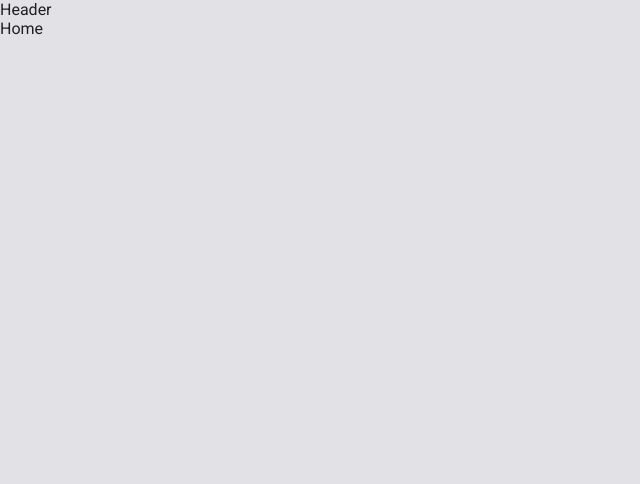
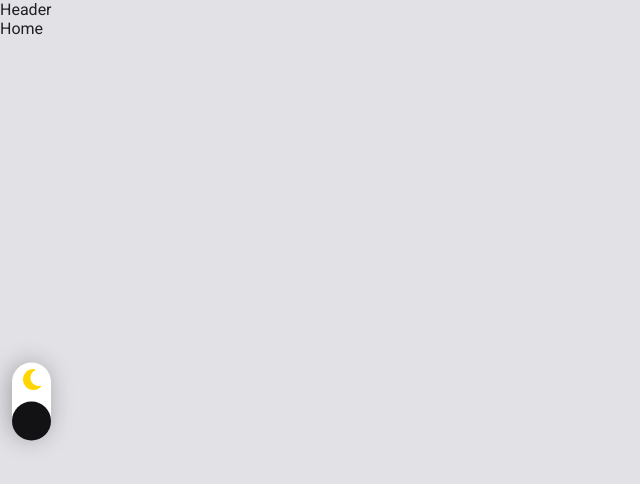
Before and after one commit to LucasBargas/dt_money_angular, an Angular app: page /home in a window 1280 px wide. Shown: the top 484 px of the page, without its empty margins (0-640 px from the left). Built offline with nearby package versions, Linux system fonts and the light colour scheme.

Commit message:
Toggle theme button - developed

```diff
--- a/package.json
+++ b/package.json
@@ -17,6 +17,11 @@
     "@angular/platform-browser": "^19.2.0",
     "@angular/platform-browser-dynamic": "^19.2.0",
     "@angular/router": "^19.2.0",
+    "@fortawesome/angular-fontawesome": "^1.0.0",
+    "@fortawesome/fontawesome-svg-core": "^6.7.2",
+    "@fortawesome/free-brands-svg-icons": "^6.7.2",
+    "@fortawesome/free-regular-svg-icons": "^6.7.2",
+    "@fortawesome/free-solid-svg-icons": "^6.7.2",
     "rxjs": "~7.8.0",
     "tslib": "^2.3.0",
     "zone.js": "~0.15.0"
--- a/src/app/app.component.html
+++ b/src/app/app.component.html
@@ -1,3 +1,4 @@
+<app-toggle-theme-button></app-toggle-theme-button>
 <header>Header</header>
 <main>
   <router-outlet />
--- a/src/app/app.component.ts
+++ b/src/app/app.component.ts
@@ -2,10 +2,11 @@ import { CommonModule } from '@angular/common';
 import { Component, inject } from '@angular/core';
 import { RouterOutlet } from '@angular/router';
 import { ThemeService } from './services/theme.service';
+import { ToggleThemeButtonComponent } from "./components/toggle-theme-button/toggle-theme-button.component";
 
 @Component({
   selector: 'app-root',
-  imports: [CommonModule, RouterOutlet],
+  imports: [CommonModule, RouterOutlet, ToggleThemeButtonComponent],
   templateUrl: './app.component.html',
   styleUrl: './app.component.scss'
 })
--- /dev/null
+++ b/src/app/components/toggle-theme-button/toggle-theme-button.component.html
@@ -0,0 +1,18 @@
+<!-- <div>
+  <input type="checkbox" class="checkbox" id="chk" />
+  <label class="label" for="chk">
+    <fa-icon class="fa-moon" [icon]="faMoon"></fa-icon>
+    <fa-icon class="fa-sun" [icon]="faSun"></fa-icon>
+    <div class="ball"></div>
+  </label>
+</div> -->
+
+<div
+  class="toggle-button"
+  [class.active]="theme() === 'dark'"
+  (click)="toggleTheme()"
+>
+  <div class="toggle-button-ball"></div>
+  <fa-icon class="fa-moon" [icon]="faMoon"></fa-icon>
+  <fa-icon class="fa-sun" [icon]="faSun"></fa-icon>
+</div>
--- /dev/null
+++ b/src/app/components/toggle-theme-button/toggle-theme-button.component.scss
@@ -0,0 +1,51 @@
+@use '../../../styles/theme_dark' as dark;
+@use '../../../styles/theme_light' as light;
+
+.toggle-button {
+  display: flex;
+  flex-direction: column;
+  align-items: center;
+  justify-content: space-between;
+  position: fixed;
+  top: 50%;
+  left: .75rem;
+  transform: translateY(-50%);
+  height: 4.6875rem;
+  width: 2.4375rem;
+  padding: 0.25rem;
+  border-radius: 50px;
+  background: light.$color-surface;
+  cursor: pointer;
+  z-index: 1000;
+  transition: .2s;
+  box-shadow: rgba(34, 34, 34, 0.37) -2px 1px 23px -1px;
+
+  fa-icon {
+    font-size: 1.5rem;
+    color: #FFD700;
+    transition: .2s;
+  }
+
+  .toggle-button-ball {
+    position: absolute;
+    left: 0;
+    right: 0;
+    margin: auto;
+    top: 0;
+    transform: translateY(100%);
+    border-radius: 100%;
+    background: dark.$color-surface;
+    height: 2.4375rem;
+    width: 2.4375rem;
+    transition: transform .2s ease;
+  }
+
+  &.active {
+    background: dark.$color-surface;
+
+    .toggle-button-ball {
+      transform: translateY(0%);
+      background: light.$color-surface;
+    }
+  }
+}
--- /dev/null
+++ b/src/app/components/toggle-theme-button/toggle-theme-button.component.ts
@@ -0,0 +1,24 @@
+import { Component, inject } from '@angular/core';
+import { ThemeService } from '../../services/theme.service';
+import { CommonModule } from '@angular/common';
+import { FontAwesomeModule } from '@fortawesome/angular-fontawesome';
+import { faMoon, faSun } from '@fortawesome/free-solid-svg-icons';
+
+@Component({
+  selector: 'app-toggle-theme-button',
+  standalone: true,
+  imports: [CommonModule, FontAwesomeModule],
+  templateUrl: './toggle-theme-button.component.html',
+  styleUrl: './toggle-theme-button.component.scss'
+})
+export class ToggleThemeButtonComponent {
+  private themeService = inject(ThemeService);
+  theme = this.themeService.getTheme();
+  faMoon = faMoon;
+  faSun = faSun;
+
+  toggleTheme(): void {
+    const next = this.theme() === 'light' ? 'dark' : 'light';
+    this.themeService.setTheme(next);
+  }
+}
--- a/src/styles.scss
+++ b/src/styles.scss
@@ -20,6 +20,7 @@ html {
   body {
     background: light.$color-background;
     color: light.$color-text;
+    transition: .3s;
 
     &.dark {
       background: dark.$color-background;
```
Also changed, not shown: 1 other file (tests, documents, lock files or other folders).
